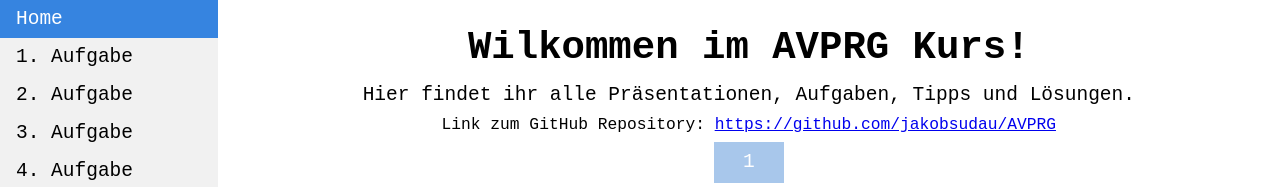
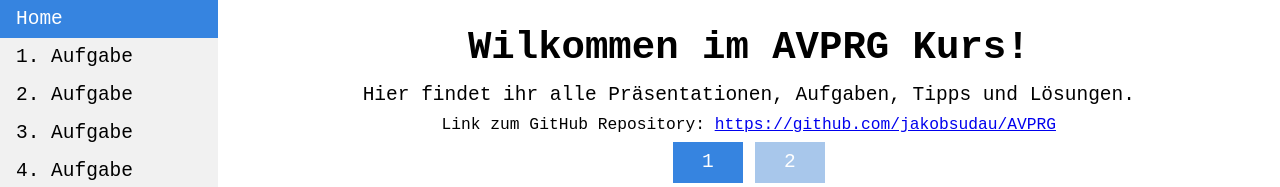
Before and after one commit to imf2304236/AVPRG-1, a plain HTML site: page index.html in a window 1280 px wide. Shown: the top 187 px of the page. Drawn offline with Linux system fonts and the light colour scheme.

Commit message:
second session

```diff
--- a/index.html
+++ b/index.html
@@ -37,11 +37,12 @@
             <p>Hier findet ihr alle Präsentationen, Aufgaben, Tipps und Lösungen.</p>
             <p><small>Link zum GitHub Repository: <a href="https://github.com/jakobsudau/AVPRG">https://github.com/jakobsudau/AVPRG</a></small></p>
 
-            <button id="button1" class="button" data-url="00GNyEwDVAhGqff2w_5fQvttQ" title="selected">1</button>
+            <button id="button1" class="button" data-url="00GNyEwDVAhGqff2w_5fQvttQ">1</button>
+            <button id="button2" class="button" data-url="0F4-fH-lNEH4BTl1YGAV-aIaQ" title="selected">2</button>
 
             <div class="embed-container">
                 <div id="loadingDiv">Präsentation laden<br></div>
-                <iframe id="presFrame" src="https://www.icloud.com/keynote/00GNyEwDVAhGqff2w_5fQvttQ?embed=true" width="600em" height="385em" frameborder="0" allowfullscreen="1" referrer="no-referrer"></iframe>
+                <iframe id="presFrame" src="https://www.icloud.com/keynote/0F4-fH-lNEH4BTl1YGAV-aIaQ?embed=true" width="600em" height="385em" frameborder="0" allowfullscreen="1" referrer="no-referrer"></iframe>
             </div>
             <script>
                 let presFrame = document.getElementById('presFrame');
```
